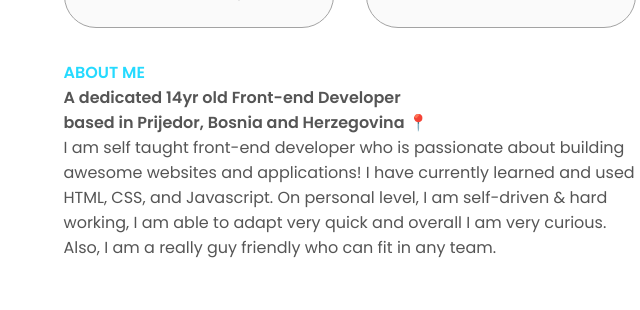
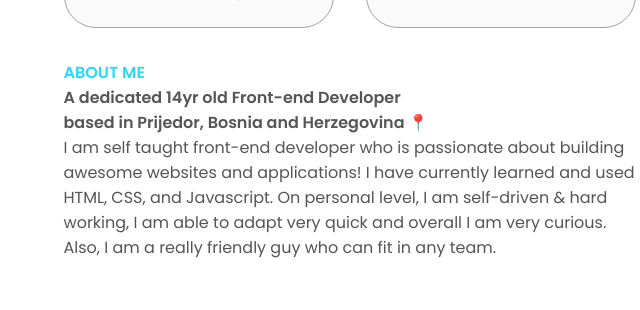
Before and after one commit to AleksejDjukic/eportfolio, a plain HTML site: page index.html in a window 1280 px wide. Shown: the part 1275-1585 px from the top of the page, 484-1124 px from the left. Drawn offline with Linux system fonts and the light colour scheme.

Commit message:
Update index.html

```diff
--- a/index.html
+++ b/index.html
@@ -137,7 +137,7 @@
             <b style="color: #25daff;">ABOUT ME</b><br>
 <b>A dedicated 14yr old Front-end Developer</b><br>
 <b>based in Prijedor, Bosnia and Herzegovina 📍</b><br>
-I am self taught front-end developer who is passionate about building awesome websites and applications! I have currently learned and used HTML, CSS, and Javascript. On personal level, I am self-driven & hard working, I am able to adapt very quick and overall I am very curious. Also, I am a really guy friendly who can fit in any team.
+I am self taught front-end developer who is passionate about building awesome websites and applications! I have currently learned and used HTML, CSS, and Javascript. On personal level, I am self-driven & hard working, I am able to adapt very quick and overall I am very curious. Also, I am a really friendly guy who can fit in any team.
             </p>
           </div>
         </div>
```
